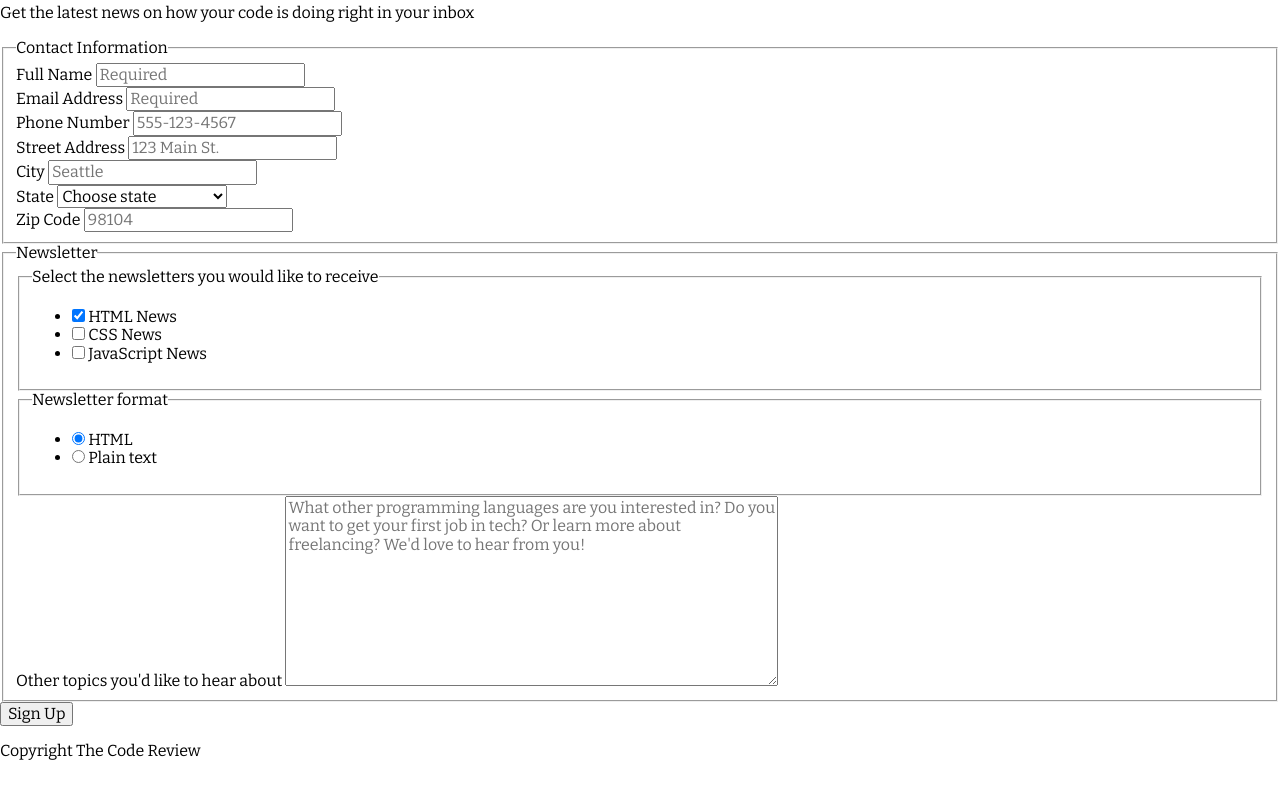
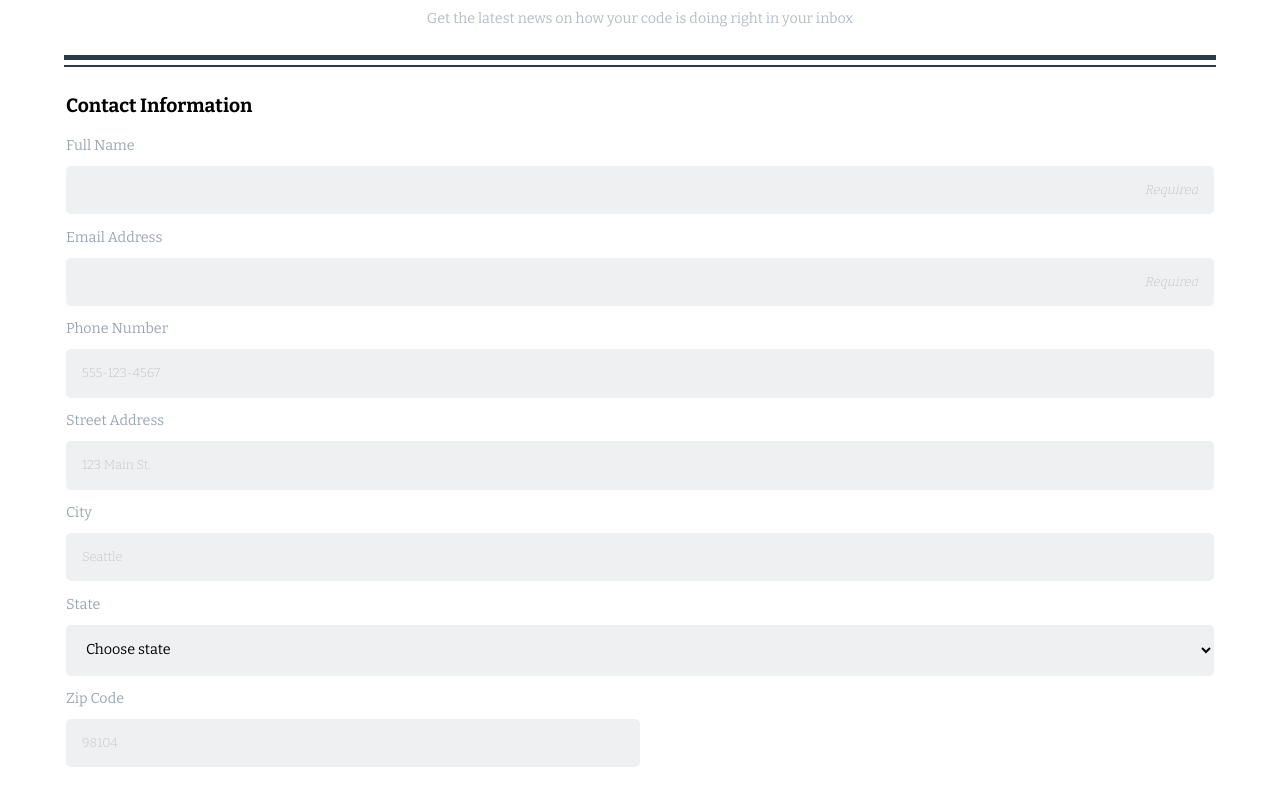
Before and after one commit to SergioSalinasJunior/techdegree-an-online-registration-form, a plain HTML site: page index.html in a window 1280 px wide. Shown: the part 123-913 px from the top of the page. Drawn offline with nearby package versions, Linux system fonts and the light colour scheme.

Commit message:
Create the form structure and styling
-added style in styles.css
-revised markup in the index.html

```diff
--- a/css/styles.css
+++ b/css/styles.css
@@ -5,5 +5,148 @@
 }
 
 body {
+    margin: 0px;
+    padding: 0px;
     font-family: 'Bitter', serif;
+    font-weight: 400;
+    font-size: 0.9rem;
+    background-color: #ffffff;
+    line-height: 1.5rem;
 }
+
+fieldset {
+    border: none;
+    padding: 0;
+}
+
+p {
+    color: #b6bdc5;
+    padding-bottom: 10px;
+}
+
+li {
+    display: flex;
+    list-style: none;
+    align-items: center;
+}
+
+ul {
+    padding: 0;
+}
+
+/* Section Styles */
+
+header {
+    text-align: center;
+}
+
+header h1 {
+    font-size: 1.2rem;
+    text-transform: uppercase;
+    margin: 0;
+    padding: 1.5rem;
+    background-color: #2d3945;
+    color: #ffffff;
+}
+
+h2 {
+    font-size: 1.2rem;
+    color: #000;
+    margin: 1.2rem 0 0.3rem 0;
+}
+
+header section {
+    width: 90%;
+    margin: 0.3rem auto;
+    border-bottom: solid #2d3945 5px;
+}
+
+form {
+    padding: 0.5rem 0;
+    border-top: 2px solid #2d3945;
+    width: 90%;
+    margin: auto;
+}
+
+label {
+    display: inline-block;
+    color: #9da7b2;
+    padding-top: 0.7rem;
+    padding-bottom: 00.5rem;
+}
+
+li label {
+    padding: 0 0 0 1rem;
+}
+
+input,
+select,
+textarea {
+  display: block;
+  background: #EFF0F1;
+  border: transparent;
+  border-radius: 5px;
+  padding: 1rem;
+  width: 100%;
+}
+
+fieldset:first-child {
+    padding-bottom: 2rem;
+    border-bottom: 2px solid #2d3945;
+}
+
+input[id="zip"] {
+    width: 50%;
+}
+
+input::placeholder,
+textarea::placeholder {
+  font-weight: 300;
+  font-size: 0.8rem;
+  color: #c5c5c5;
+}
+
+input#name::placeholder,
+input#email::placeholder {
+    text-align: right;
+    font-style: italic;
+}
+
+input[type="checkbox"],
+input[type="radio"] {
+    display: inline-block;
+    width: auto;
+    margin: 0.6rem 0;
+}
+
+legend {
+    color: #9da7b2;
+}
+
+button {
+    background: #4EBBB5;
+    color: #f5f5f5;
+    border: transparent;
+    border-radius: 5px;
+    padding: 20px;
+    margin-top: 1.5rem;
+    font-size: 1.2rem;
+    font-weight: 700;
+    width: 100%;
+  }
+
+  button:focus {
+    opacity: .7;
+  }
+
+  button:hover {
+    background: #f5f5f5;
+    border: 1px solid #61a8a4;
+    color: #4ebbb5;
+  }
+
+  footer {
+    font-style: italic;
+    text-align: center;
+    padding-bottom: 2rem;
+  }
--- a/index.html
+++ b/index.html
@@ -24,41 +24,24 @@
         <main>
             <form action="./index.html" method="post">
                 <fieldset>
-                    <legend>Contact Information</legend>
-                    <div>
-                    <label for="name">
-                        <span>Full Name</span>
-                    </label>
+                    <legend><h2>Contact Information</h2></legend>
+
+                    <label for="name">Full Name</label>
                     <input type="text" id="name" name="user_name" placeholder="Required" required>
-                    </div>
-                    <div>
-                    <label for="email">
-                        <span>Email Address</span>
-                    </label>
+
+                    <label for="email">Email Address</label>
                     <input type="email" id="email" name="user_email" placeholder="Required" required>
-                    </div>
-                    <div>
-                    <label for="phone">
-                        <span>Phone Number</span>
-                    </label>
+
+                    <label for="phone">Phone Number</label>
                     <input type="tel" id="phone" name="user_phone" placeholder="555-123-4567">
-                    </div>
-                    <div>
-                    <label for="address">
-                        <span>Street Address</span>
-                    </label>
+
+                    <label for="address">Street Address</label>
                     <input type="text" id="address" name="user_address" placeholder="123 Main St.">
-                    </div>
-                    <div>
-                    <label for="city">
-                        <span>City</span>
-                    </label>
+
+                    <label for="city">City</label>
                     <input type="text" id="city" name="user_city" placeholder="Seattle">
-                    </div>
-                    <div>
-                    <label for="state">
-                        <span>State</span>
-                    </label>
+
+                    <label for="state">State</label>
                     <select id="state" name="user_state">
                         <option value="" disabled selected>Choose state</option>
                         <option value="AL">Alabama</option>
@@ -113,19 +96,14 @@
                         <option value="WI">Wisconsin</option>
                         <option value="WY">Wyoming</option>
                     </select>
-                    </div>
-                    <div>
-                    <label for="zip">
-                        <span>Zip Code</span>
-                    </label>
+
+                    <label for="zip">Zip Code</label>
                     <input type="text" id="zip" name="user_zipcode" maxlength="5" placeholder="98104">
-                    </div>
                 </fieldset>
 
                 <fieldset>
-                    <legend>Newsletter</legend>
-                    <fieldset>
-                      <legend>Select the newsletters you would like to receive</legend>
+                    <legend><h2>Newsletter</h2></legend>
+                    <label>Select the newsletters you would like to receive</label>
                     <ul class="flex">
                         <li>
                             <input type="checkbox" id="html" name="subscribe" value="html_news" checked>
@@ -140,11 +118,9 @@
                             <label for="javascript">JavaScript News</label>
                         </li>
                     </ul>
-                    </fieldset>
 
-                    <fieldset>
                     <legend>Newsletter format</legend>
-                        <ul class="flex">
+                    <ul>
                         <li>
                             <input type="radio" id="html_format" name="format" value="html_format" checked>
                             <label for="html_format">HTML</label>
@@ -154,20 +130,23 @@
                             <label for="plain_text">Plain text</label>
                         </li>
                     </ul>
-                      </fieldset>
-                      <div>
+
                     <label for="message">Other topics you'd like to hear about</label>
-                        <textarea id="message" name="user_message" rows="10" cols="50" placeholder="What other programming languages are you interested in? Do you want to get your first job in tech? Or learn more about freelancing? We'd love to hear from you!"></textarea>
-                      </div>
+                    <textarea
+                        id="message"
+                        name="user_message"
+                        rows="5"
+                        cols="10"
+                        placeholder="What other programming languages are you interested in?">
+                    </textarea>
                 </fieldset>
 
                 <button type="submit">Sign Up</button>
+
             </form>
         </main>
 
-        <footer>
-            <p>Copyright The Code Review</p>
-        </footer>
+        <footer><p>Copyright The Code Review</p></footer>
 
     </body>
 </html>
```
Lines whose indentation alone changed are shown as unchanged.
